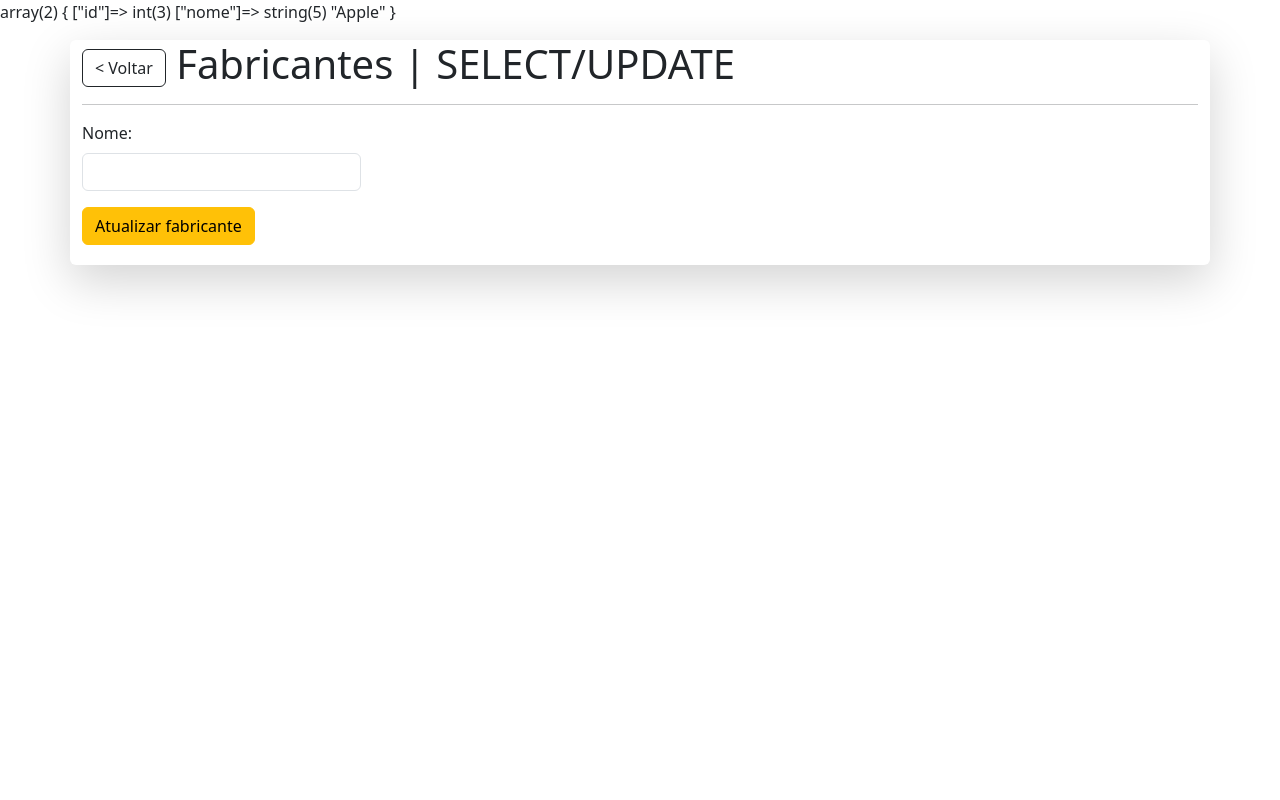
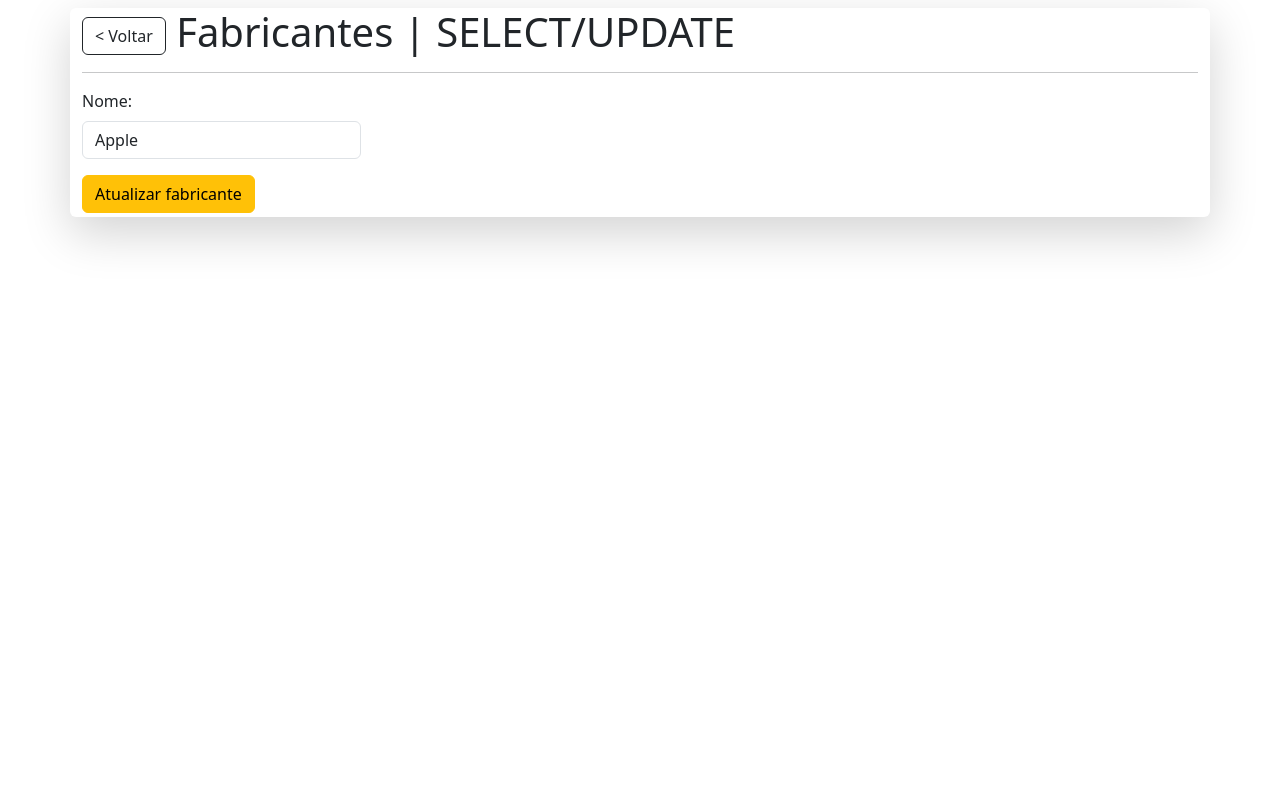
Before and after one commit to tiagotecinternet24/exemplo-crud-poo, a PHP site: page /fabricantes/atualizar.php?id=3 in a window 1280 px wide. Run offline with PHP 8.4, Linux system fonts and the light colour scheme; data comes from the database, SQL or seed files in the repository; data that the repository does not hold is empty.

Commit message:
Update atualizar.php

```diff
--- a/fabricantes/atualizar.php
+++ b/fabricantes/atualizar.php
@@ -9,7 +9,7 @@ $id = filter_input(INPUT_GET, "id", FILTER_SANITIZE_NUMBER_INT);
 $fabricanteServico = new FabricanteServico();
 $fabricanteDados = $fabricanteServico->buscarPorId($id);
 
-Utils::dump($fabricanteDados);
+// Utils::dump($fabricanteDados);
 
 /* Daqui a pouco... */
 if(isset($_POST['atualizar'])){
@@ -37,11 +37,11 @@ if(isset($_POST['atualizar'])){
         <form action="" method="post" class="w-25">
             <!-- Campo oculto (hidden): o formulário/servidor "sabe"
             do valor, mas não mostra para o usuário -->
-            <input type="hidden" name="id" value="<?=$fabricante['id']?>">
+            <input type="hidden" name="id" value="<?=$fabricanteDados['id']?>">
 
             <div class="mb-3">
                 <label for="nome" class="form-label">Nome:</label>
-                <input value="<?=$fabricante['nome']?>"
+                <input value="<?=$fabricanteDados['nome']?>"
                 class="form-control" required type="text" name="nome" id="nome">
             </div>
             <button class="btn btn-warning" type="submit" name="atualizar">
```
